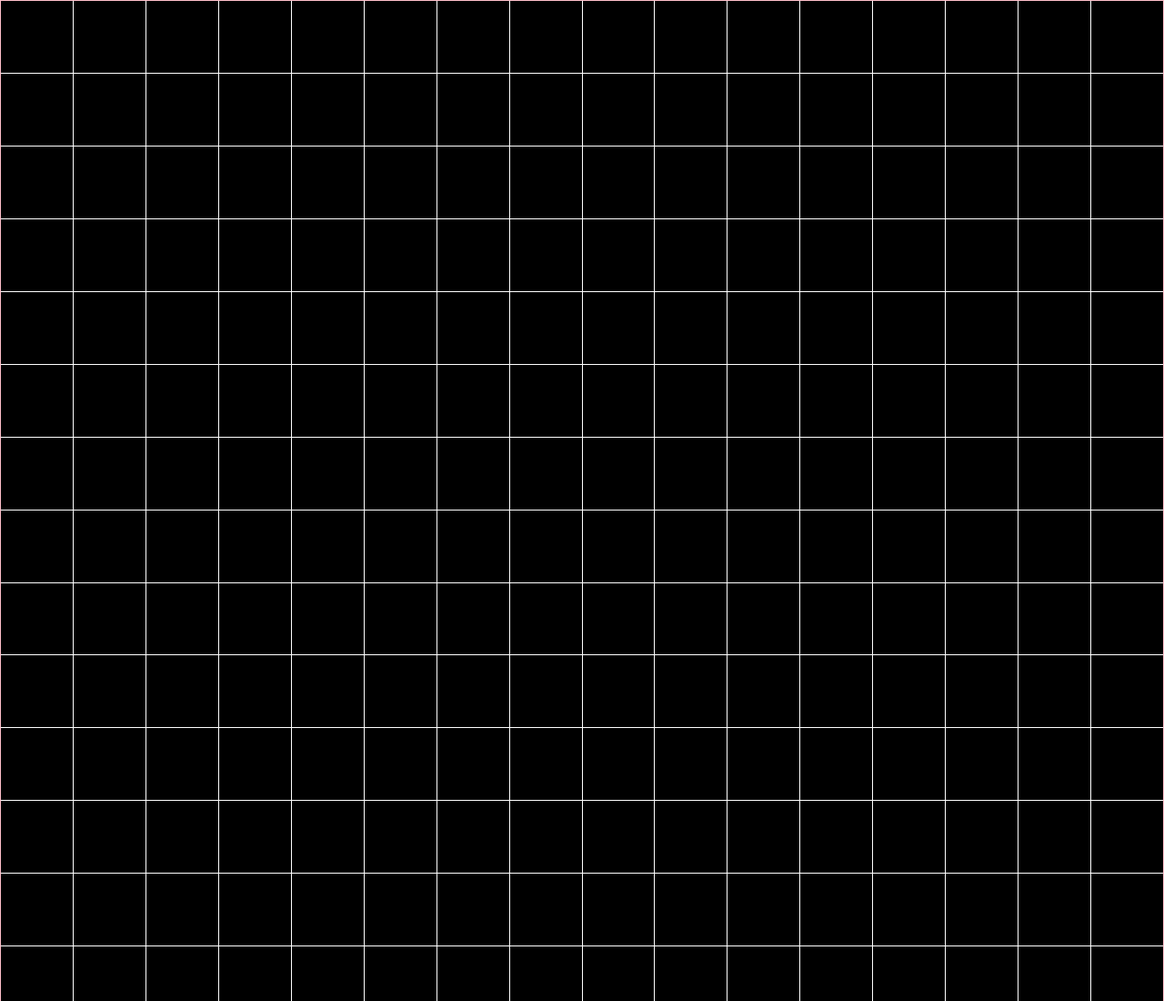
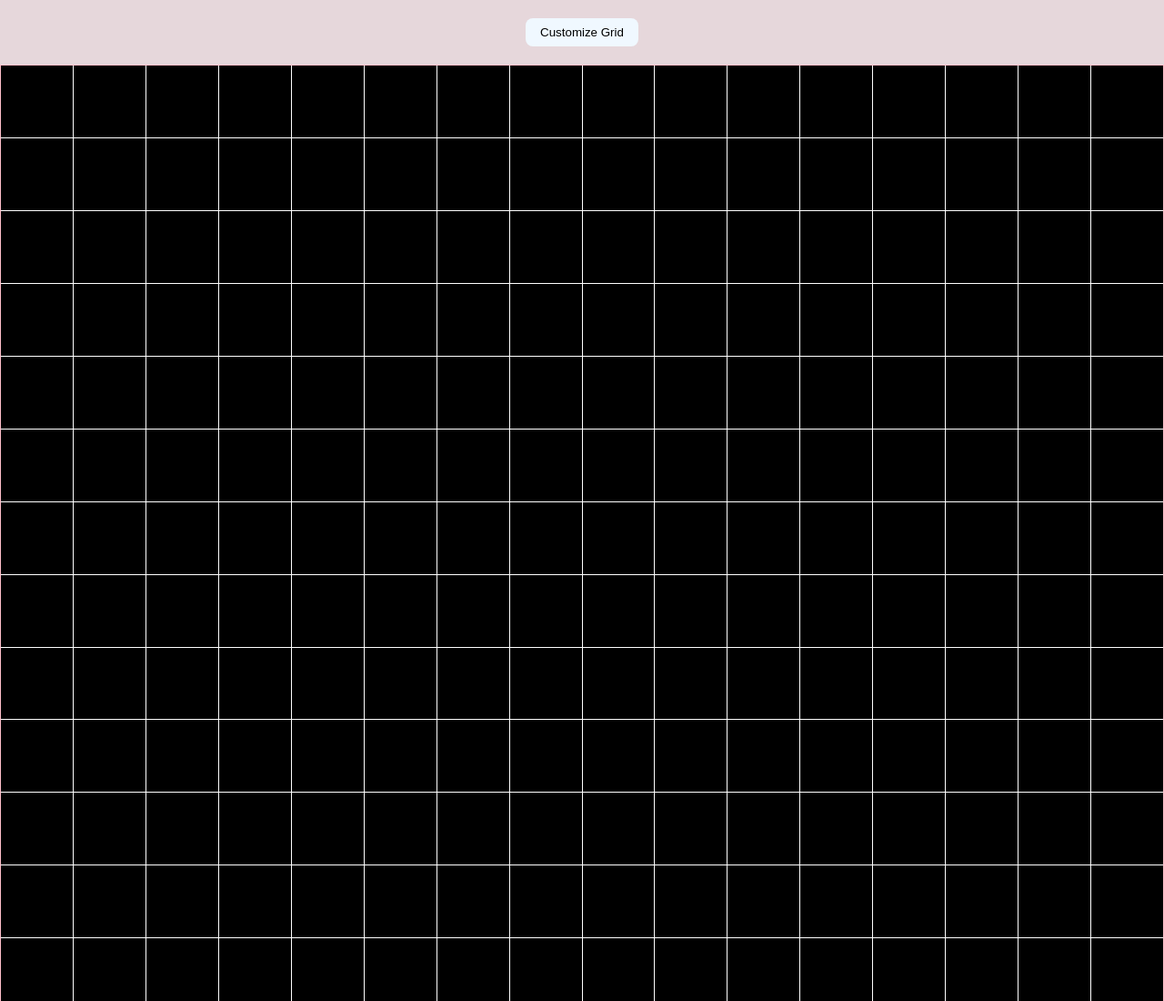
Before and after one commit to pantpad/Etch-a-Sketch, a plain HTML site: page index.html in a window 1280 px wide. Shown: the top 1100 px of the page at 91% size. Drawn offline with Linux system fonts and the light colour scheme.

Commit message:
Add button "Customize Grid"

```diff
--- a/index.html
+++ b/index.html
@@ -8,6 +8,9 @@
     <title>Title</title>
 </head>
 <body>
+    <div class="prompt">
+        <button>Customize Grid</button>
+    </div>
     <div class="container">
 
     </div>
--- a/script.js
+++ b/script.js
@@ -19,7 +19,7 @@ function createDiv(){
 
     applySquareCssProperties(newDiv);
     newDiv.addEventListener('mouseover', backgroundColorChange);
-    newDiv.addEventListener('mouseleave', (e) => e.target.style.backgroundColor = "black" );
+    newDiv.addEventListener('mouseleave', (e) => e.target.style.backgroundColor = "white" );
     newDiv.style.color = "white";       //testing purposes
     //newDiv.textContent = squareCount;   //testing purposes
 
@@ -38,6 +38,7 @@ function applySquareCssProperties(div){
     div.style.flex = `1 1 calc(${(100/GRID_SIZE)}% - 1px`;
     div.style.aspectRatio = 1/1;
     div.style.backgroundColor = "black";
+    div.style.cursor = "pointer";
 }
 
 function backgroundColorChange(e){
--- a/style.css
+++ b/style.css
@@ -12,3 +12,19 @@ body{
     gap: 1px;
     border: 1px solid pink;
 }
+
+.prompt{
+    display: flex;
+    justify-content: center;
+    background-color: rgba(128,56,77,0.2);
+    padding: 20px;
+}
+
+button{
+    display: flex;
+    border:none;
+    border-radius: 8px;
+    padding: 8px 16px;
+    background-color: aliceblue;
+    text-align: center;
+}
```
